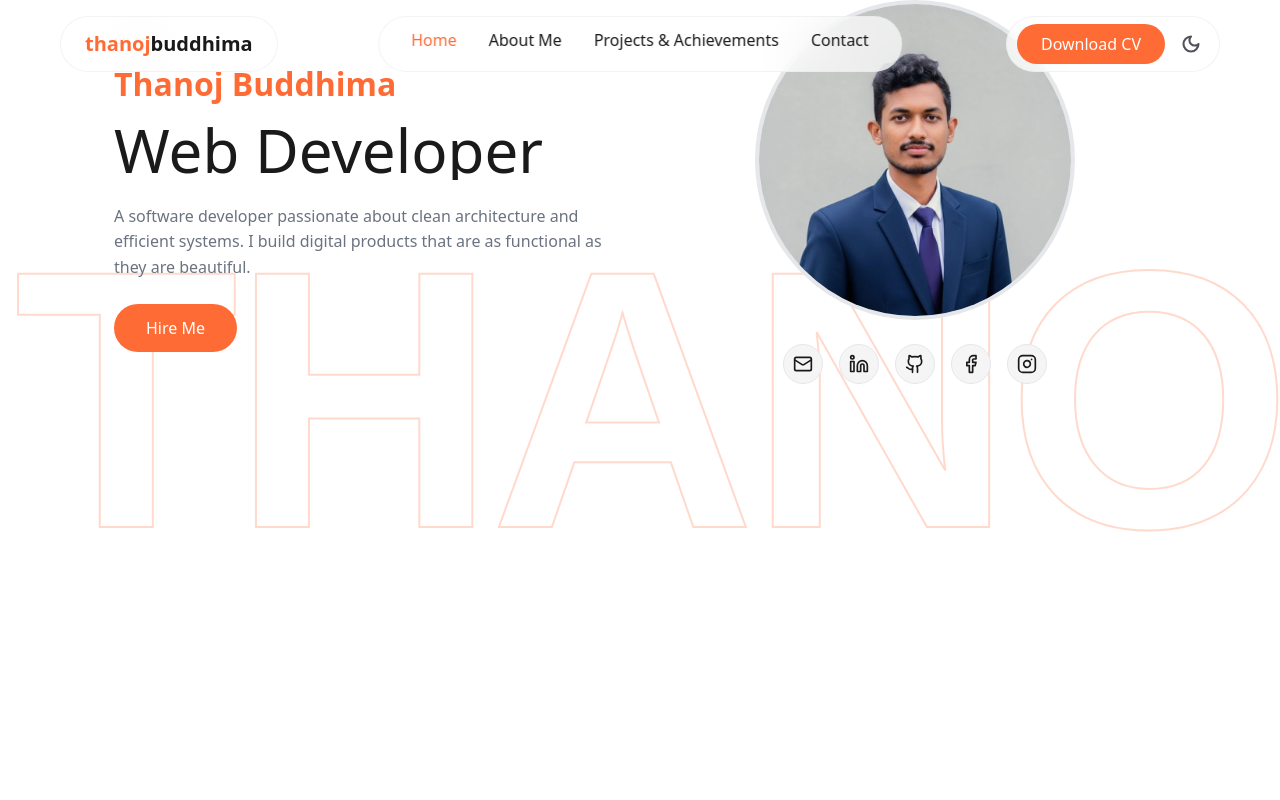
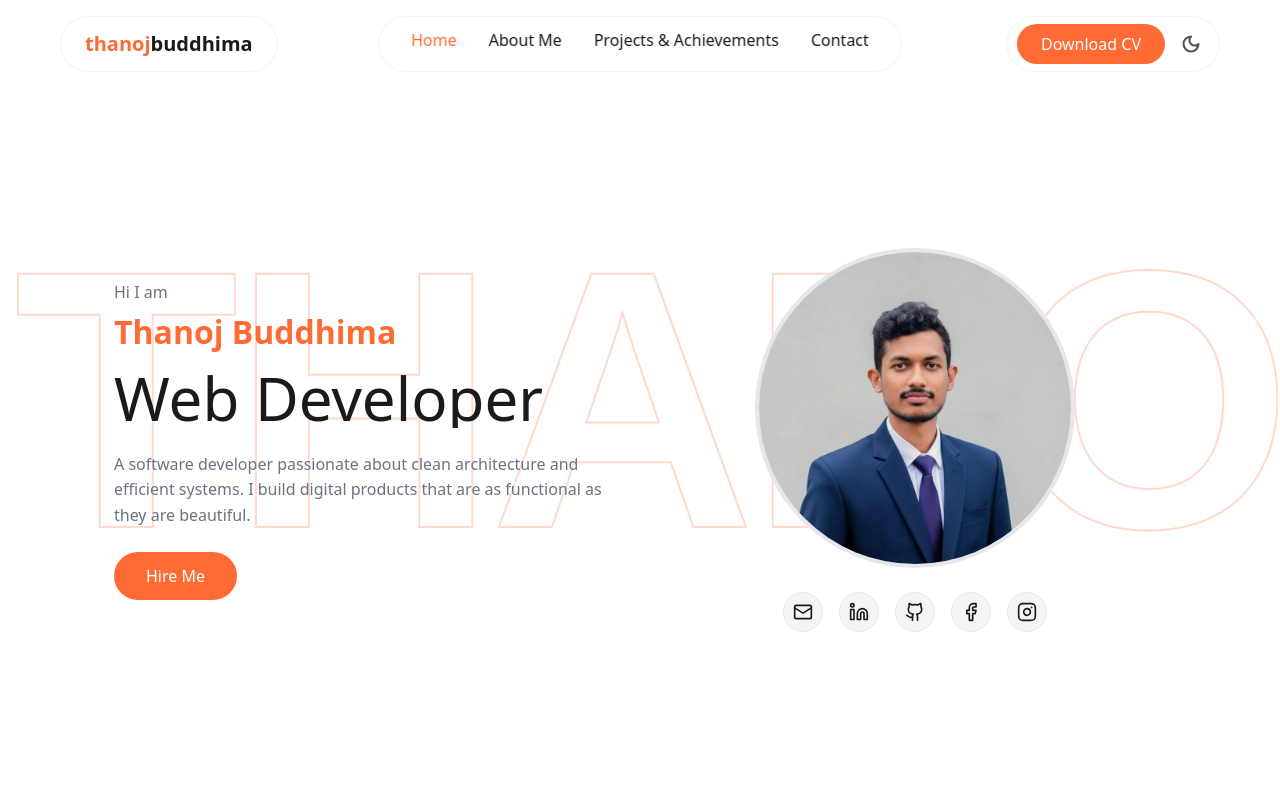
Before and after one commit to ThanojBuddhima/ThanojBuddhima.github.io, a React (Vite) app: page / in a window 1280 px wide. Shown: the top 800 px of the page. Built offline with nearby package versions, Linux system fonts and the light colour scheme.

Commit message:
fix: enforce dynamic vertical centering for desktop hero section using inline styles

```diff
--- a/src/components/Hero.tsx
+++ b/src/components/Hero.tsx
@@ -71,7 +71,14 @@ export function Hero({ isDarkMode }: HeroProps) {
   };
 
   return (
-    <section id="hero" className="min-h-screen flex items-start lg:items-center justify-center bg-background relative overflow-hidden w-full px-4 sm:px-6 lg:px-8 pt-32 lg:pt-20 pb-32 lg:pb-0">
+    <section id="hero"
+      className="min-h-screen flex justify-center bg-background relative overflow-hidden w-full px-4 sm:px-6 lg:px-8"
+      style={{
+        alignItems: windowWidth < 1024 ? 'flex-start' : 'center',
+        paddingTop: windowWidth < 1024 ? '128px' : '80px',
+        paddingBottom: windowWidth < 1024 ? '128px' : '0'
+      }}
+    >
       {/* Large Background Text - Only rendered on large screens and above */}
       {windowWidth >= 1024 && (
         <div className="absolute inset-0 hidden lg:flex items-center justify-center pointer-events-none select-none overflow-hidden">
```
